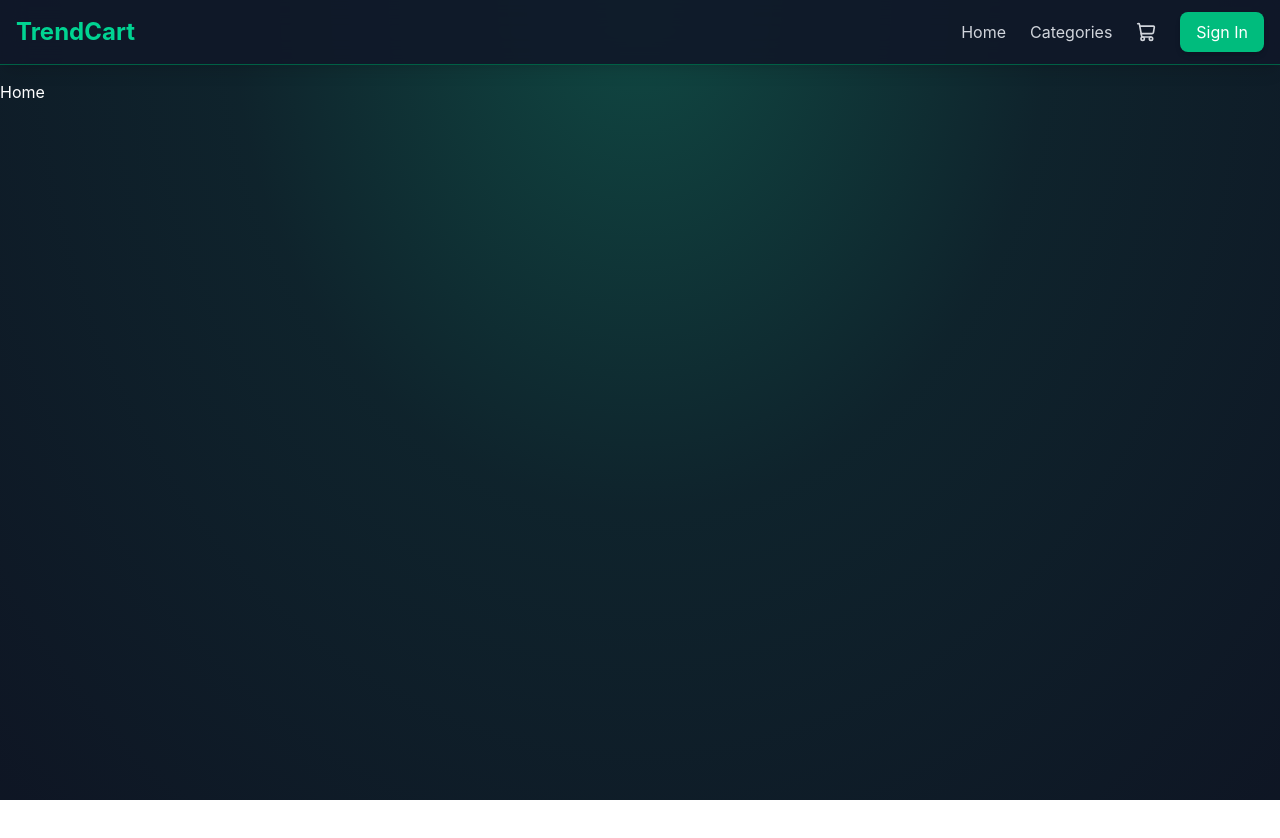
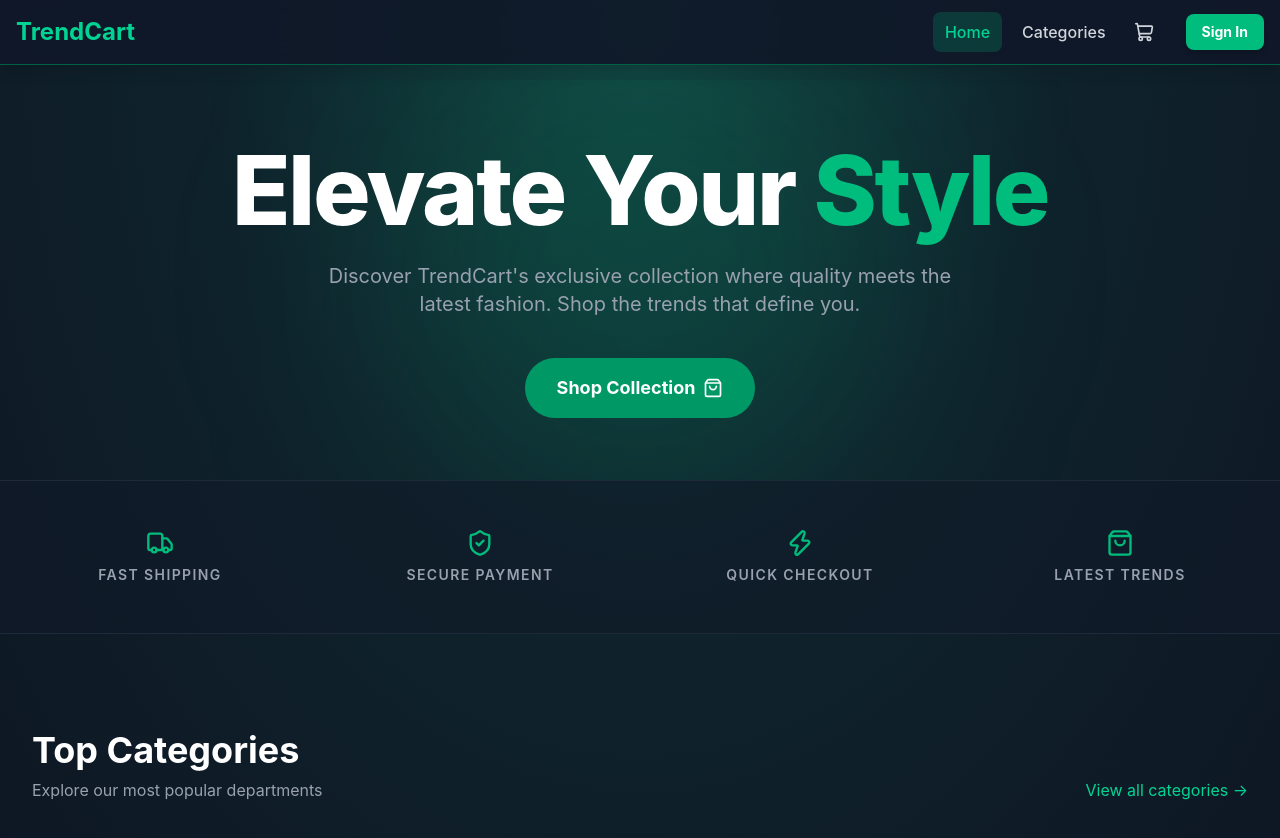
Before and after one commit to Hafiz-Muhammad-Ahmad-Fareed/TrendCart, a React (Vite) app in the folder client/: page / in a window 1280 px wide. Shown: the top 838 px of the page. Before the commit the page ends 800 px from the top, so only its background shows below. Built offline with nearby package versions, Linux system fonts and the light colour scheme; no server answers.

Commit message:
small frontend changes

```diff
--- a/client/src/components/CategoryItem.jsx
+++ b/client/src/components/CategoryItem.jsx
@@ -3,7 +3,7 @@ import { Link } from "react-router-dom";
 const CategoryItem = ({ category }) => {
   return (
     <div className="group relative h-96 w-full overflow-hidden rounded-lg">
-      <Link to={`/category/${category.slug}`}>
+      <Link to={`/categories/category/${category.slug}`}>
         <div className="h-full w-full cursor-pointer">
           <div className="absolute inset-0 z-10 bg-linear-to-b from-transparent to-gray-900 opacity-50" />
           {category.imageUrl ? (
--- a/client/src/components/Navbar.jsx
+++ b/client/src/components/Navbar.jsx
@@ -1,5 +1,5 @@
-import { ShoppingCart, Package } from "lucide-react";
-import { Link } from "react-router-dom";
+import { ShoppingCart } from "lucide-react";
+import { Link, NavLink } from "react-router-dom"; // Changed Link to NavLink
 import { Show, SignInButton, UserButton } from "@clerk/react";
 import useUserStore from "../stores/useUserStore";
 import useCartStore from "../stores/useCartStore";
@@ -9,6 +9,14 @@ const Navbar = () => {
   const { cart } = useCartStore();
 
   const cartItemsCount = cart?.length || 0;
+
+  // Helper to manage active vs inactive styles
+  const navLinkStyles = ({ isActive }) =>
+    `px-3 py-2 rounded-lg transition duration-300 ease-in-out font-medium ${
+      isActive
+        ? "bg-emerald-500/20 text-emerald-400" // Active Background & Text
+        : "text-gray-300 hover:bg-gray-800 hover:text-emerald-400" // Hover Background
+    }`;
 
   return (
     <header className="fixed top-0 left-0 z-40 w-full border-b border-emerald-800 bg-gray-900/90 shadow-lg backdrop-blur-md transition-all duration-300">
@@ -21,57 +29,53 @@ const Navbar = () => {
             TrendCart
           </Link>
 
-          <nav className="flex items-center gap-6">
-            {user?.role === "admin" ? (
-              <></>
-            ) : (
+          <nav className="flex items-center gap-2">
+            {user?.role === "admin" ? null : (
               <>
-                <Link
-                  to="/"
-                  className="text-gray-300 transition duration-300 ease-in-out hover:text-emerald-400"
-                >
+                <NavLink to="/" className={navLinkStyles}>
                   Home
-                </Link>
-                <Link
-                  to="/categories"
-                  className="text-gray-300 transition duration-300 ease-in-out hover:text-emerald-400"
-                >
+                </NavLink>
+
+                <NavLink to="/categories" className={navLinkStyles}>
                   Categories
-                </Link>
+                </NavLink>
 
-                <Link
+                <NavLink
                   to="/cart"
-                  className="relative text-gray-300 transition hover:text-emerald-400"
+                  className={({ isActive }) =>
+                    `relative p-2 rounded-lg transition ${
+                      isActive
+                        ? "bg-emerald-500/20 text-emerald-400"
+                        : "text-gray-300 hover:bg-gray-800 hover:text-emerald-400"
+                    }`
+                  }
                 >
                   <ShoppingCart size={20} />
                   {cartItemsCount > 0 && (
-                    <span className="absolute -top-2 -right-2 flex h-5 w-5 items-center justify-center rounded-full bg-emerald-500 text-[10px] font-bold text-white">
+                    <span className="absolute -top-1 -right-1 flex h-5 w-5 items-center justify-center rounded-full bg-emerald-500 text-[10px] font-bold text-white ring-2 ring-gray-900">
                       {cartItemsCount}
                     </span>
                   )}
-                </Link>
+                </NavLink>
 
                 <Show when="signed-in">
-                  <Link
-                    to="/orders"
-                    className="text-gray-300 transition hover:text-emerald-400"
-                    title="My Orders"
-                  >
+                  <NavLink to="/orders" className={navLinkStyles}>
                     Orders
-                  </Link>
+                  </NavLink>
                 </Show>
               </>
             )}
+
             <Show when="signed-out">
               <SignInButton mode="modal">
-                <button className="cursor-pointer rounded-lg bg-emerald-500 px-4 py-2 text-white shadow-md transition duration-300 hover:bg-emerald-600">
+                <button className="ml-4 cursor-pointer rounded-lg bg-emerald-500 px-4 py-2 text-sm font-bold text-white shadow-md transition duration-300 hover:bg-emerald-600">
                   Sign In
                 </button>
               </SignInButton>
             </Show>
 
             <Show when="signed-in">
-              <div className="mt-1 flex items-center gap-3">
+              <div className="ml-4 mt-1 flex items-center">
                 <UserButton afterSignOutUrl="/" />
               </div>
             </Show>
--- /dev/null
+++ b/client/src/pages/CategoriesLayout.jsx
@@ -0,0 +1,12 @@
+import React from "react";
+import { Outlet } from "react-router-dom";
+
+const CategoriesLayout = () => {
+  return (
+    <div>
+      <Outlet />
+    </div>
+  );
+};
+
+export default CategoriesLayout;
--- /dev/null
+++ b/client/src/pages/CategoryLayout.jsx
@@ -0,0 +1,12 @@
+import React from "react";
+import { Outlet } from "react-router-dom";
+
+const CategoryLayout = () => {
+  return (
+    <div>
+      <Outlet />
+    </div>
+  );
+};
+
+export default CategoryLayout;
--- a/client/src/pages/HomePage.jsx
+++ b/client/src/pages/HomePage.jsx
@@ -1,7 +1,109 @@
-import React from "react";
+import React, { useEffect } from "react";
+import { Link } from "react-router-dom";
+import { ShoppingBag, Zap, ShieldCheck, Truck } from "lucide-react";
+import useCatalogStore from "../stores/useCatalogStore";
+import CategoryItem from "../components/CategoryItem";
 
 const HomePage = () => {
-  return <>Home</>;
+  const { categories, fetchCategories, isCategoriesLoading } =
+    useCatalogStore();
+
+  useEffect(() => {
+    fetchCategories();
+  }, [fetchCategories]);
+
+  return (
+    <div className="relative min-h-screen text-white">
+      {/* Hero Section */}
+      <section className="relative flex min-h-[50vh] items-center justify-center overflow-hidden px-4">
+        <div className="relative z-10 text-center">
+          <h1 className="mb-6 animate-fade-in text-6xl font-extrabold tracking-tight sm:text-8xl">
+            Elevate Your <span className="text-emerald-500">Style</span>
+          </h1>
+          <p className="mx-auto mb-10 max-w-2xl text-lg text-gray-400 sm:text-xl">
+            Discover TrendCart's exclusive collection where quality meets the
+            latest fashion. Shop the trends that define you.
+          </p>
+          <div className="flex flex-wrap justify-center gap-4">
+            <Link
+              to="/categories"
+              className="group flex items-center gap-2 rounded-full bg-emerald-600 px-8 py-4 text-lg font-bold transition hover:bg-emerald-500"
+            >
+              Shop Collection
+              <ShoppingBag
+                className="transition-transform group-hover:scale-110"
+                size={20}
+              />
+            </Link>
+          </div>
+        </div>
+
+        {/* Decorative elements to match your App.js background */}
+        <div className="absolute top-1/2 left-1/2 -z-10 h-[500px] w-[500px] -translate-x-1/2 -translate-y-1/2 rounded-full bg-emerald-500/10 blur-[120px]" />
+      </section>
+
+      {/* Trust Badges */}
+      <section className="border-y border-gray-800 bg-gray-900/50 py-12">
+        <div className="mx-auto max-w-7xl px-4">
+          <div className="grid grid-cols-2 gap-8 md:grid-cols-4">
+            {[
+              { icon: Truck, label: "Fast Shipping" },
+              { icon: ShieldCheck, label: "Secure Payment" },
+              { icon: Zap, label: "Quick Checkout" },
+              { icon: ShoppingBag, label: "Latest Trends" },
+            ].map((item, i) => (
+              <div
+                key={i}
+                className="flex flex-col items-center gap-2 text-center"
+              >
+                <item.icon className="text-emerald-500" size={28} />
+                <span className="text-sm font-semibold uppercase tracking-widest text-gray-400">
+                  {item.label}
+                </span>
+              </div>
+            ))}
+          </div>
+        </div>
+      </section>
+
+      {/* Featured Categories */}
+      <section className="mx-auto max-w-7xl px-4 py-24 sm:px-6 lg:px-8">
+        <div className="mb-12 flex items-end justify-between">
+          <div>
+            <h2 className="text-4xl font-bold text-white">Top Categories</h2>
+            <p className="mt-2 text-gray-400">
+              Explore our most popular departments
+            </p>
+          </div>
+          <Link
+            to="/categories"
+            className="hidden text-emerald-400 transition hover:text-emerald-300 sm:block"
+          >
+            View all categories →
+          </Link>
+        </div>
+
+        {isCategoriesLoading ? (
+          <div className="flex justify-center py-20">
+            <div className="h-10 w-10 animate-spin rounded-full border-4 border-emerald-500 border-t-transparent" />
+          </div>
+        ) : (
+          <div className="grid grid-cols-1 gap-6 sm:grid-cols-2 lg:grid-cols-3">
+            {categories.slice(0, 3).map((category) => (
+              <CategoryItem
+                key={category._id}
+                category={{
+                  slug: category.slug,
+                  name: category.name,
+                  imageUrl: category.image,
+                }}
+              />
+            ))}
+          </div>
+        )}
+      </section>
+    </div>
+  );
 };
 
 export default HomePage;
--- a/client/src/pages/ProductDetailsPage.jsx
+++ b/client/src/pages/ProductDetailsPage.jsx
@@ -92,7 +92,7 @@ const ProductDetailsPage = () => {
     <div className="relative min-h-screen text-white">
       <div className="relative z-10 mx-auto max-w-7xl px-4 py-16 sm:px-6 lg:px-8">
         <Link
-          to={`/category/${currentProduct.category?.slug || ""}`}
+          to={`/categories/category/${currentProduct.category?.slug || ""}`}
           className="mb-8 inline-flex items-center gap-2 text-sm font-medium text-emerald-300 transition hover:text-emerald-200"
         >
           <ArrowLeft size={16} />
```
Also changed, not shown: client/src/App.jsx (+9 -6 lines), client/src/pages/CategoriesPage.jsx (+50 -12 lines), client/src/pages/CategoryPage.jsx (+52 -22 lines).
